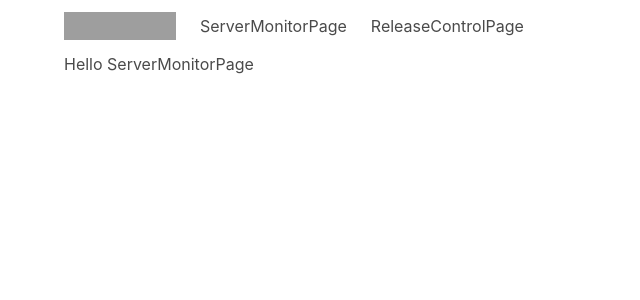
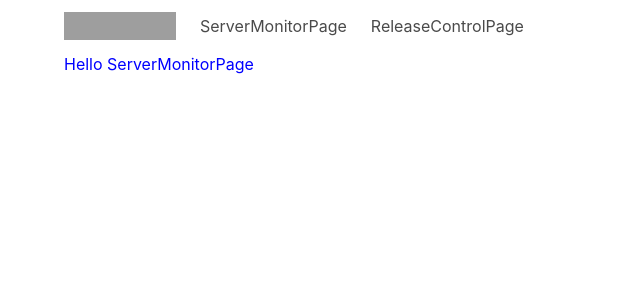
Before and after one commit to scott1028/monitor-tools, a React (Create React App) app: page / in a window 1280 px wide. Shown: the top 300 px of the page, without its empty margins (0-640 px from the left). Built offline with nearby package versions, Linux system fonts and the light colour scheme; grey boxes are pictures that could not be loaded.

Commit message:
add styled-component plugin & sample

```diff
--- a/package.json
+++ b/package.json
@@ -7,7 +7,8 @@
     "react": "^16.3.2",
     "react-dom": "^16.3.2",
     "react-router-dom": "^4.2.2",
-    "react-scripts": "1.1.4"
+    "react-scripts": "1.1.4",
+    "styled-components": "^3.2.6"
   },
   "scripts": {
     "start": "react-scripts start",
--- a/src/pages/ServerMonitorPage/index.js
+++ b/src/pages/ServerMonitorPage/index.js
@@ -1,3 +1,11 @@
 import React, { Component } from 'react';
+import styled from 'styled-components';
 
-export default () => <div>Hello ServerMonitorPage</div>
+const Wrapper = styled.div`
+	color: blue;
+	&:hover {
+		color: red;
+	}
+`
+
+export default () => <Wrapper><div>Hello ServerMonitorPage</div></Wrapper>
```
Also changed, not shown: 1 other file (tests, documents, lock files or other folders).
